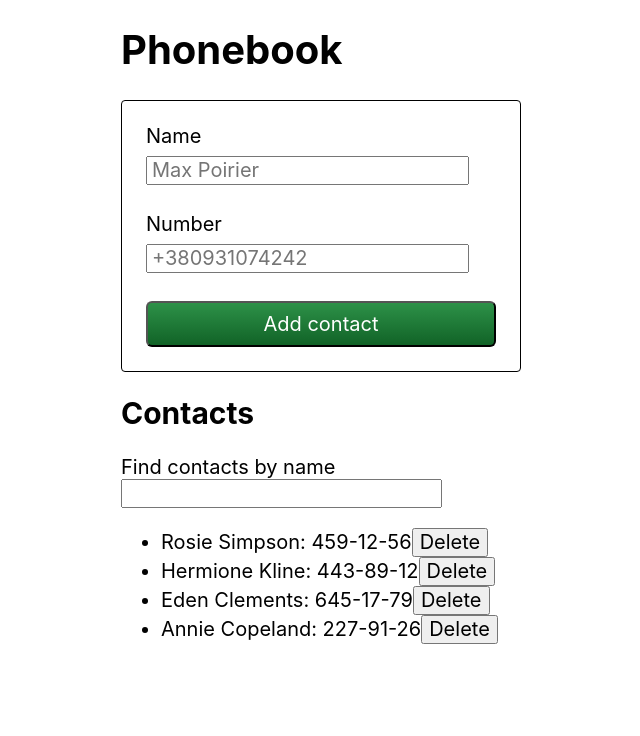
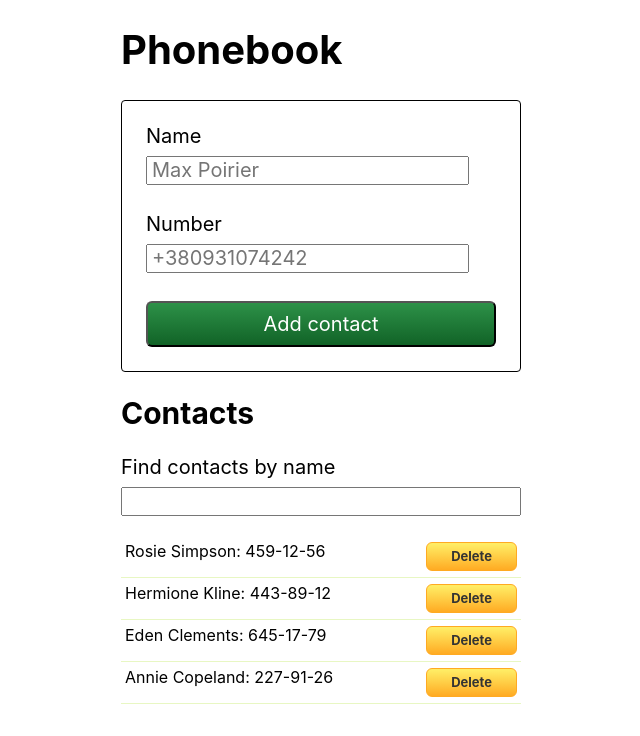
Before and after one commit to KostiZin/goit-react-hw-02-phonebook, a React (Create React App) app: page / in a window 1280 px wide. Shown: the top 736 px of the page, without its empty margins (319-959 px from the left). Built offline with nearby package versions, Linux system fonts and the light colour scheme.

Commit message:
5th push

```diff
--- a/package.json
+++ b/package.json
@@ -10,6 +10,7 @@
     "formik": "^2.4.3",
     "modern-normalize": "^2.0.0",
     "nanoid": "^4.0.2",
+    "prop-types": "^15.8.1",
     "react": "^18.1.0",
     "react-dom": "^18.1.0",
     "react-scripts": "5.0.1",
--- a/src/components/ContactForm.js
+++ b/src/components/ContactForm/ContactForm.js
@@ -8,6 +8,7 @@ import {
 import { Formik } from 'formik';
 import * as Yup from 'yup';
 import { nanoid } from 'nanoid';
+import PropTypes from 'prop-types';
 
 const schema = Yup.object().shape({
   name: Yup.string()
@@ -20,7 +21,7 @@ const schema = Yup.object().shape({
     )
     .required('Name is a required field'),
   number: Yup.string()
-    .min(7, 'Type min 10 digits')
+    .min(7, 'Type min 7 digits')
     .matches(
       /\+?\d{1,4}?[-.\s]?\(?\d{1,3}?\)?[-.\s]?\d{1,4}[-.\s]?\d{1,4}[-.\s]?\d{1,9}/,
       'Phone number must be digits and can contain spaces, dashes, parentheses and can start with +'
@@ -69,3 +70,7 @@ export class ContactForm extends Component {
     );
   }
 }
+
+ContactForm.propTypes = {
+  onAdd: PropTypes.func.isRequired,
+};
--- a/src/components/ContactList.js
+++ /dev/null
@@ -1,19 +0,0 @@
-import React from 'react';
-
-export const ContactList = ({ data, onDelete }) => {
-  return (
-    <ul>
-      {data.map(({ name, id, number }) => {
-        return (
-          <li key={id}>
-            {name}: {number}
-            <button type="button" onClick={() => onDelete(id)}>
-              {/* if we want to pass an argument we should use an anonimous function, like above */}
-              Delete
-            </button>
-          </li>
-        );
-      })}
-    </ul>
-  );
-};
--- /dev/null
+++ b/src/components/ContactList/ContactList.js
@@ -0,0 +1,32 @@
+import React from 'react';
+import PropTypes from 'prop-types';
+import { Button, ListItem } from './ContactList.styled';
+
+export const ContactList = ({ data, onDelete }) => {
+  return (
+    <ul>
+      {data.map(({ name, id, number }) => {
+        return (
+          <ListItem key={id}>
+            {name}: {number}
+            <Button type="button" onClick={() => onDelete(id)}>
+              {/* if we want to pass an argument we should use an anonimous function, like above */}
+              Delete
+            </Button>
+          </ListItem>
+        );
+      })}
+    </ul>
+  );
+};
+
+ContactList.propTypes = {
+  data: PropTypes.arrayOf(
+    PropTypes.shape({
+      name: PropTypes.string.isRequired,
+      id: PropTypes.string.isRequired,
+      number: PropTypes.string.isRequired,
+    })
+  ).isRequired,
+  onDelete: PropTypes.func.isRequired,
+};
--- /dev/null
+++ b/src/components/ContactList/ContactList.styled.js
@@ -0,0 +1,22 @@
+import { styled } from 'styled-components';
+
+export const Button = styled.button`
+  background: linear-gradient(to bottom, #ffec64 5%, #ffab23 100%);
+  border-radius: 6px;
+  border: 1px solid #ffaa22;
+  cursor: pointer;
+  color: #333333;
+  font-size: 13px;
+  font-weight: bold;
+  padding: 6px 24px;
+  /* margin-left: ; */
+`;
+
+export const ListItem = styled.li`
+  display: flex;
+  justify-content: space-between;
+  border-bottom: 1px solid #e8f7c3;
+
+  padding: 6px 4px;
+  font-size: 16px;
+`;
--- a/src/components/Filter.js
+++ b/src/components/Filter/Filter.js
@@ -1,14 +1,21 @@
 import React from 'react';
+import PropTypes from 'prop-types';
+import { Label } from './Filter.styled';
 
 export const Filter = ({ filterContacts, onChangeFilter }) => {
   return (
-    <label>
+    <Label>
       Find contacts by name
       <input
         type="text"
         value={filterContacts}
         onChange={evt => onChangeFilter(evt.currentTarget.value)}
       />
-    </label>
+    </Label>
   );
 };
+
+Filter.propTypes = {
+  filterContacts: PropTypes.string.isRequired,
+  onChangeFilter: PropTypes.func.isRequired,
+};
--- /dev/null
+++ b/src/components/Filter/Filter.styled.js
@@ -0,0 +1,7 @@
+import { styled } from 'styled-components';
+
+export const Label = styled.label`
+  display: flex;
+  flex-direction: column;
+  gap: 8px;
+`;
--- a/src/components/GlobalStyle.js
+++ b/src/components/GlobalStyle.js
@@ -17,6 +17,12 @@ body {
       monospace;
   }
 
+  ul, li {
+    list-style-type: none;
+
+  padding: 0;
+  }
+
 
 
 
--- a/src/index.js
+++ b/src/index.js
@@ -1,6 +1,6 @@
 import React from 'react';
 import ReactDOM from 'react-dom/client';
-import { App } from 'components/App';
+import { App } from 'components/App/App';
 import { GlobalStyle } from 'components/GlobalStyle';
 
 ReactDOM.createRoot(document.getElementById('root')).render(
```
Also changed, not shown: src/components/App/App.jsx (renamed from src/components/App.jsx, +15 -8 lines), src/components/App/App.styled.js (renamed from src/components/App.styled.js), src/components/ContactForm/ContactForm.styled.js (renamed from src/components/ContactForm.styled.js), 1 other file (tests, documents, lock files or other folders).
